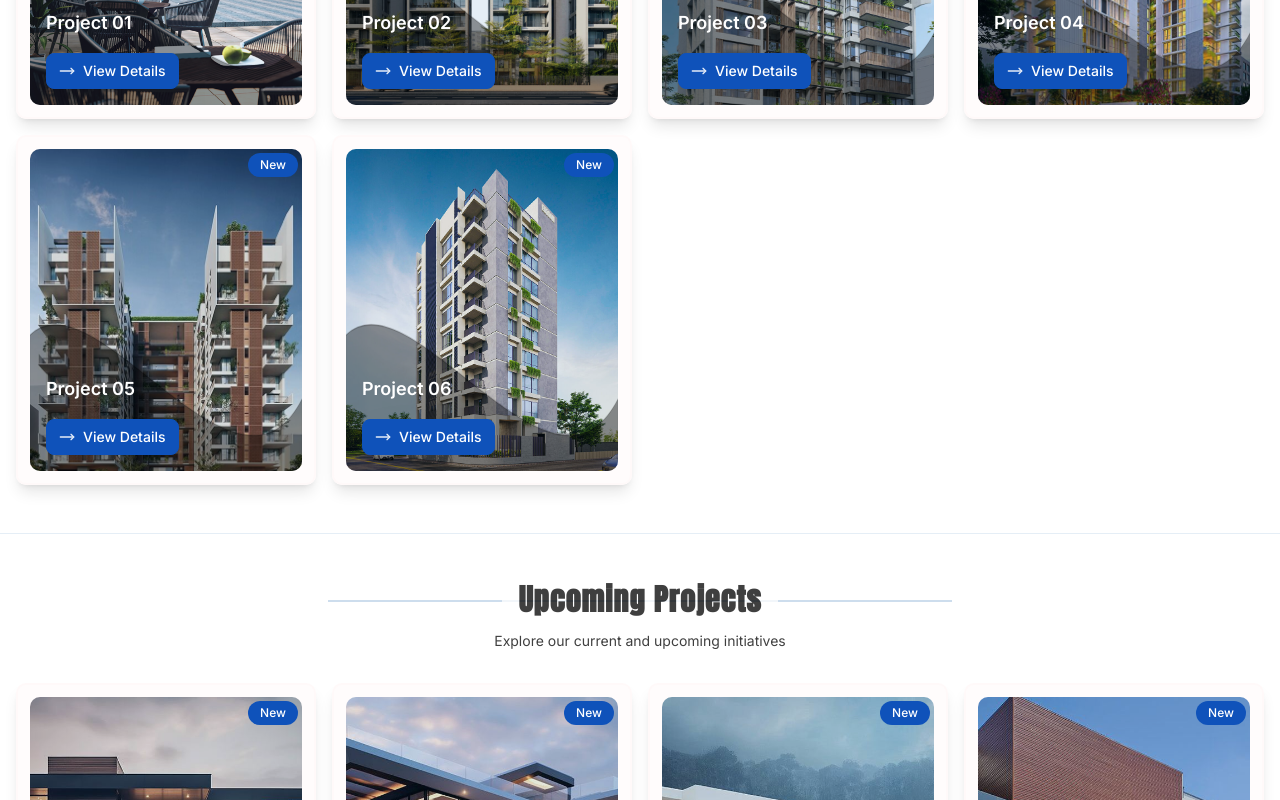
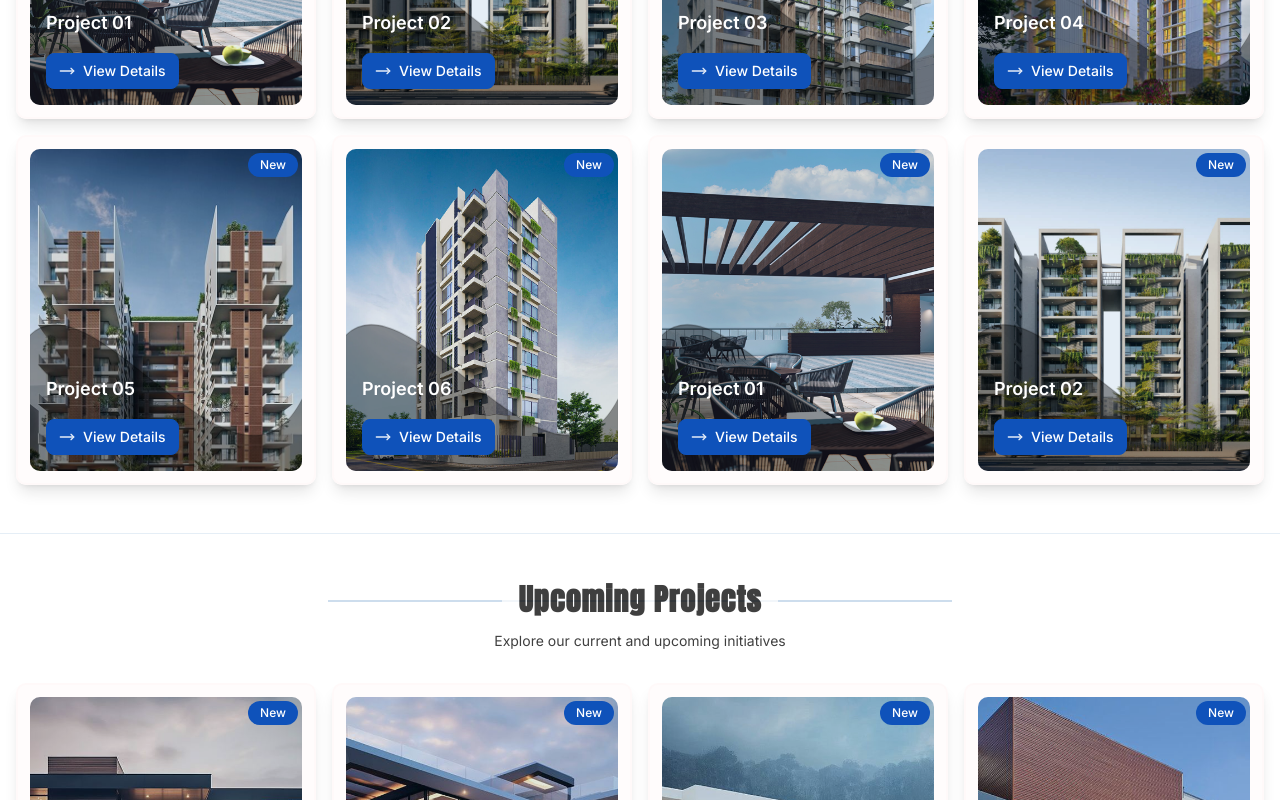
Before and after one commit to FayzulIslamFaisal/promise-holding-properties, a Next.js app: page / in a window 1280 px wide. Shown: the part 1000-1800 px from the top of the page. Built offline with nearby package versions, Linux system fonts and the light colour scheme.

Commit message:
Add duplicate project entries for consistency in project listings across sections

```diff
--- a/src/components/home-page/HomePageWrapper.tsx
+++ b/src/components/home-page/HomePageWrapper.tsx
@@ -53,6 +53,18 @@ const HomePageWrapper = () => {
             imageUrl: '/assets/images/projects/project6.jpg',
             description: 'A new standard in coastal living.',
         },
+        {
+            id: 7,
+            name: 'Project 01',
+            imageUrl: '/assets/images/projects/project1.jpg',
+            description: 'Luxury apartments near the city center.',
+        },
+        {
+            id: 8,
+            name: 'Project 02',
+            imageUrl: '/assets/images/projects/project2.jpg',
+            description: 'Modern villas in a serene environment.',
+        },
     ];
     const upcomingProjects = [
         {
@@ -90,6 +102,18 @@ const HomePageWrapper = () => {
             name: 'Project 06',
             imageUrl: '/assets/images/projects/project6.jpg',
             description: 'A new standard in coastal living.',
+        },
+        {
+            id: 7,
+            name: 'Project 01',
+            imageUrl: '/assets/images/projects/project1.jpg',
+            description: 'Luxury apartments near the city center.',
+        },
+        {
+            id: 8,
+            name: 'Project 02',
+            imageUrl: '/assets/images/projects/project2.jpg',
+            description: 'Modern villas in a serene environment.',
         },
     ]
     const completeProjects = [
@@ -129,6 +153,18 @@ const HomePageWrapper = () => {
             imageUrl: '/assets/images/projects/project12.jpg',
             description: 'A new standard in coastal living.',
         },
+        {
+            id: 7,
+            name: 'Project 01',
+            imageUrl: '/assets/images/projects/project1.jpg',
+            description: 'Luxury apartments near the city center.',
+        },
+        {
+            id: 8,
+            name: 'Project 02',
+            imageUrl: '/assets/images/projects/project2.jpg',
+            description: 'Modern villas in a serene environment.',
+        },
     ]
 
     return (
```
